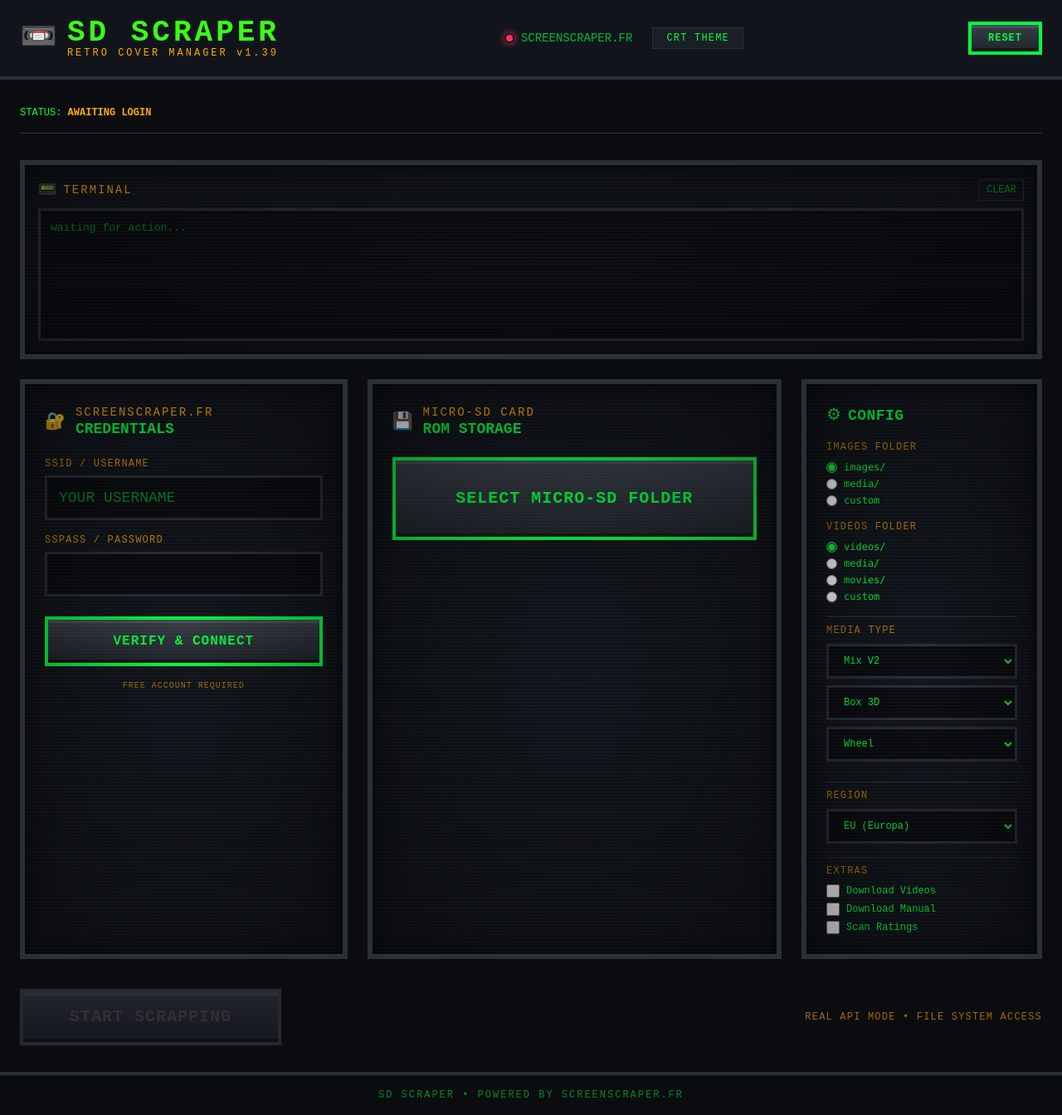
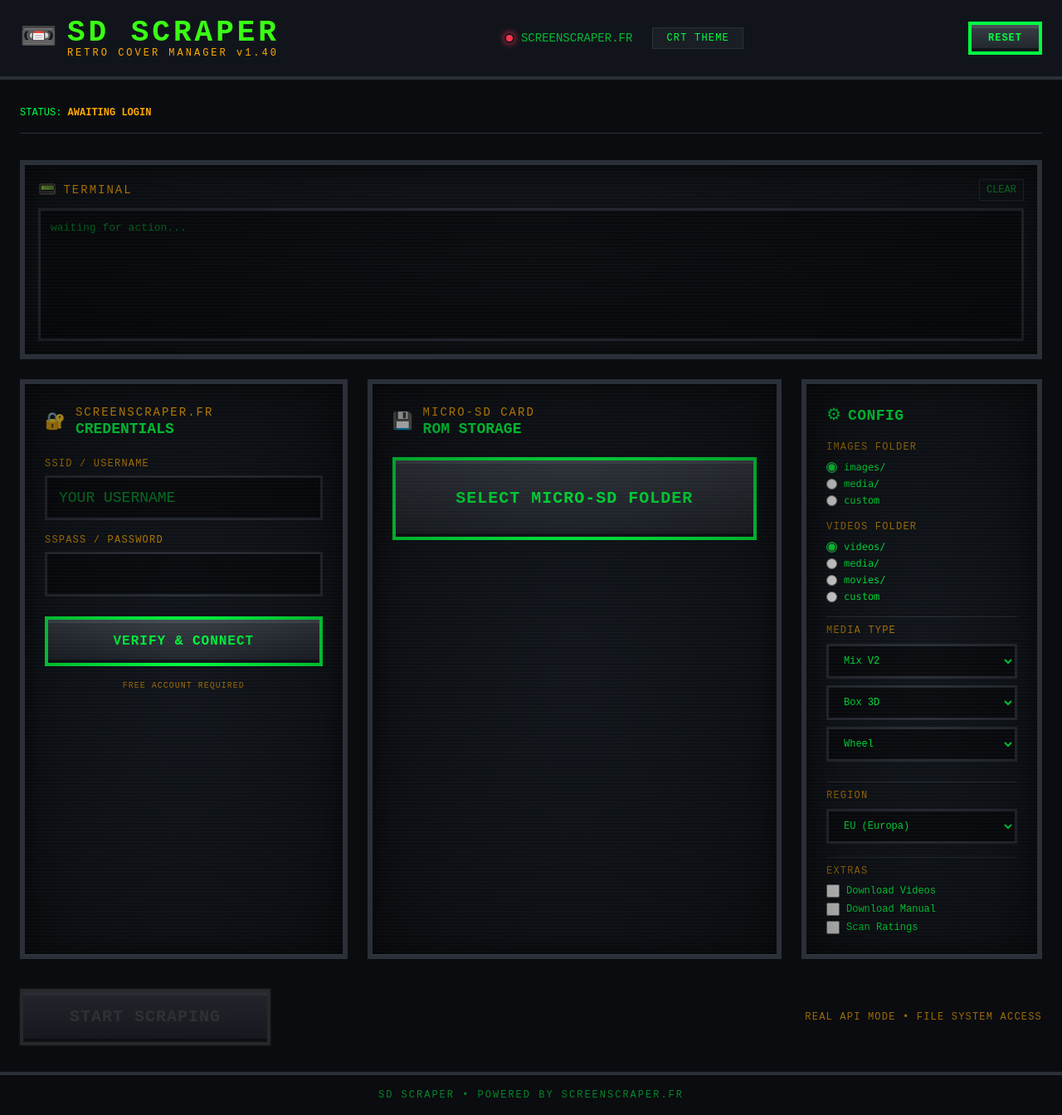
Before and after one commit to koko004/sd-scraper, a React (Vite) app: page / in a window 1280 px wide. Shown: the whole page at 83% size. Built offline with nearby package versions, Linux system fonts and the light colour scheme.

Commit message:
v1.40 - Fix 'scrapping' typo to 'scraping'

```diff
--- a/src/App.tsx
+++ b/src/App.tsx
@@ -436,7 +436,7 @@
         addLog(systemsArray.length + ' systems detected', 'info');
         addLog(systemsArray.reduce((a, s) => a + s.romCount, 0) + ' ROMs found', 'info');
         addLog(systemsArray.reduce((a, s) => a + s.missing, 0) + ' covers missing', 'info');
-        addLog('Select systems and press START SCRAPPING', 'info');
+        addLog('Select systems and press START SCRAPING', 'info');
       }
     } catch (e) {
       addLog('ERROR escaneando: ' + (e as Error).message, 'error');
@@ -766,7 +766,7 @@
     setDownloadedCovers([]);
     setFailedDownloads([]);
 
-    addLog('=== STARTING SCRAPING v1.39 ===', 'info');
+    addLog('=== STARTING SCRAPING v1.40 ===', 'info');
     addLog('Usuario: ' + credentials.ssid, 'info');
 
     // Request write permission for the folder
@@ -1001,7 +1001,7 @@
             <div className="text-4xl">📼</div>
             <div>
               <h1 className="text-4xl font-bold tracking-[4px] text-[#39ff14]">SD SCRAPER</h1>
-              <div className="text-xs tracking-[3px] text-[#ffaa00] -mt-1">RETRO COVER MANAGER v1.39</div>
+              <div className="text-xs tracking-[3px] text-[#ffaa00] -mt-1">RETRO COVER MANAGER v1.40</div>
             </div>
           </div>
 
@@ -1259,7 +1259,7 @@
           <div className="lg:col-span-12 flex flex-wrap items-center gap-4 justify-between mt-3">
             <div className="flex items-center gap-4">
               {!isScraping ? (
-                <button onClick={startScraping} disabled={!isLoggedIn || selectedSystems.length === 0 || systems.length === 0} className="retro-btn px-14 py-4 text-xl tracking-[4px] disabled:opacity-40">START SCRAPPING</button>
+                <button onClick={startScraping} disabled={!isLoggedIn || selectedSystems.length === 0 || systems.length === 0} className="retro-btn px-14 py-4 text-xl tracking-[4px] disabled:opacity-40">START SCRAPING</button>
               ) : (
                 <button onClick={stopScraping} className="retro-btn px-14 py-4 text-xl tracking-[4px] border-red-500 text-red-500">STOP</button>
               )}
```
Also changed, not shown: 1 other file (tests, documents, lock files or other folders).
